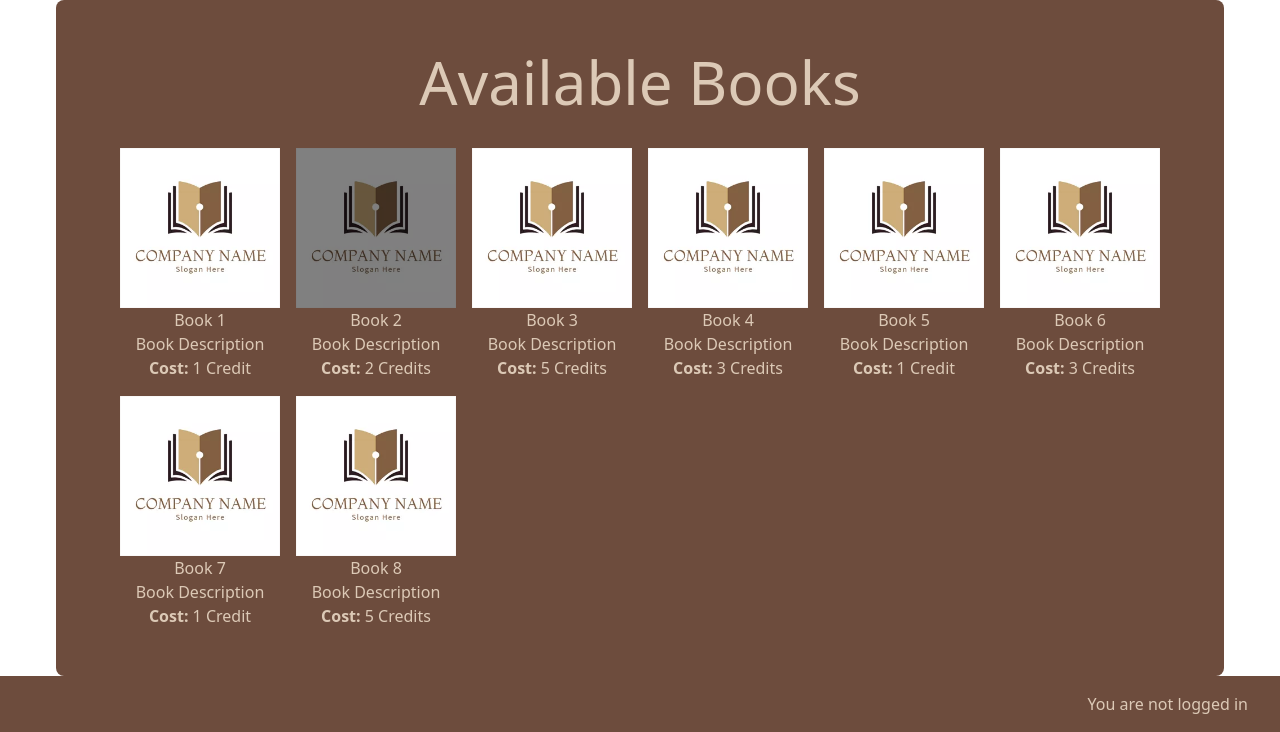
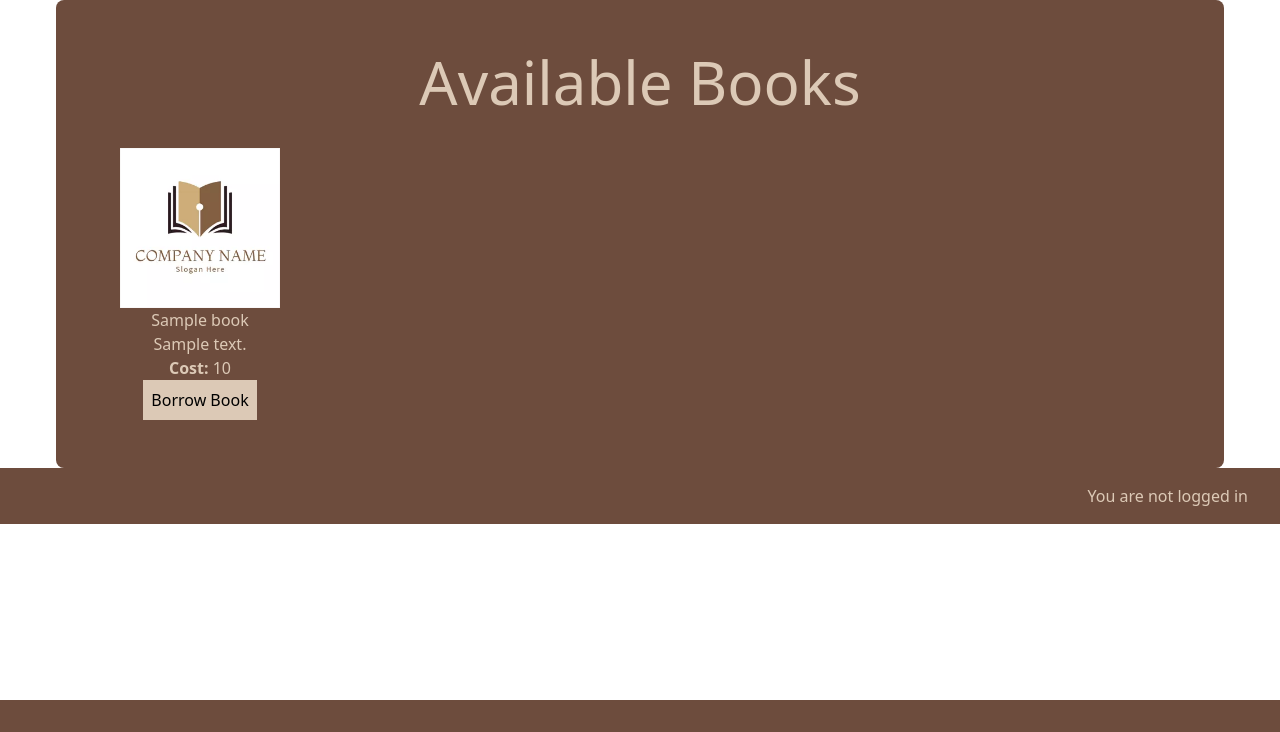
Before and after one commit to WilliamJohnsonBlueStorm/library, a PHP site: page /books.php in a window 1280 px wide. Shown: the part 100-832 px from the top of the page. After the commit the page ends 800 px from the top, so only its background shows below. Run offline with PHP 8.4, Linux system fonts and the light colour scheme; tables that the repository leaves empty or names only in its code hold one stand-in row (values such as "Sample post"); some web fonts are replaced.

Commit message:
Added functionality to borrow books

```diff
--- a/add-credits.php
+++ b/add-credits.php
@@ -29,7 +29,7 @@
                                 $_SESSION['credit'] = $newCredits;
 
                                 if ($conn->query($sql) === TRUE) {
-                                    echo "Your credits have been added sucessfully";
+                                    echo "You have successfully added credit to your account";
                                 } else {
                                     echo "Error: " . $sql . "<br>" . $conn->error;
                                 }
--- a/books.php
+++ b/books.php
@@ -1,6 +1,13 @@
 <?php include('components/globals/head.php') ?>
 
 <?php include('components/globals/header.php') ?>
+
+    <?php
+
+        $sql = "SELECT * FROM books";
+        $result = $conn->query($sql);
+?>
+
 
     <main aria-labelledby="main-title">
         <div class="container">
@@ -8,54 +15,62 @@
                 <h1 id="main-title" class="text-h1-desktop mb-8 text-brand-beige">Available Books</h1>
                 <div class="container">
                     <ul class="grid grid-cols-6 gap-4">
-                        <li class="text-brand-beige text-center">
-                            <img src="images/logo.webp" alt="book1">
-                            <h3>Book 1</h3>
-                            <p>Book Description</p>
-                            <p><span class="font-bold">Cost: </span>1 Credit</p>
-                        </li>
-                        <li class="text-brand-beige text-center">
-                            <img src="images/logo.webp" alt="book1" class="brightness-50 hover:cursor-not-allowed">
-                            <h3>Book 2</h3>
-                            <p>Book Description</p>
-                            <p><span class="font-bold">Cost: </span>2 Credits</p>
-                        </li>
-                        <li class="text-brand-beige text-center">
-                            <img src="images/logo.webp" alt="book1">
-                            <h3>Book 3</h3>
-                            <p>Book Description</p>
-                            <p><span class="font-bold">Cost: </span>5 Credits</p>
-                        </li>
-                        <li class="text-brand-beige text-center">
-                            <img src="images/logo.webp" alt="book1">
-                            <h3>Book 4</h3>
-                            <p>Book Description</p>
-                            <p><span class="font-bold">Cost: </span>3 Credits</p>
-                        </li>
-                        <li class="text-brand-beige text-center">
-                            <img src="images/logo.webp" alt="book1">
-                            <h3>Book 5</h3>
-                            <p>Book Description</p>
-                            <p><span class="font-bold">Cost: </span>1 Credit</p>
-                        </li>
-                        <li class="text-brand-beige text-center">
-                            <img src="images/logo.webp" alt="book1">
-                            <h3>Book 6</h3>
-                            <p>Book Description</p>
-                            <p><span class="font-bold">Cost: </span>3 Credits</p>
-                        </li>
-                        <li class="text-brand-beige text-center">
-                            <img src="images/logo.webp" alt="book1">
-                            <h3>Book 7</h3>
-                            <p>Book Description</p>
-                            <p><span class="font-bold">Cost: </span>1 Credit</p>
-                        </li>
-                        <li class="text-brand-beige text-center">
-                            <img src="images/logo.webp" alt="book1">
-                            <h3>Book 8</h3>
-                            <p>Book Description</p>
-                            <p><span class="font-bold">Cost: </span>5 Credits</p>
-                        </li>
+                        <?php
+
+                        if ($result->num_rows > 0) {
+
+                        while($row = $result->fetch_assoc()) { ?>
+                            <li class="text-brand-beige text-center book-listing <?php if($row['availability']<1) echo 'brightness-50 hover:cursor-not-allowed pointer-events-none' ?>">
+                                <img src="images/logo.webp" alt="<?php echo $row["thumb_image_title"] ?>">
+                                <h3><?php echo $row["title"] ?></h3>
+                                <p><?php echo $row["description"] ?></p>
+                                <p><span class="font-bold">Cost: </span><?php echo $row["price"] ?></p>
+
+                                <form action="<?php echo $_SERVER['PHP_SELF']; ?>" method="POST">
+                                    <label for="id" class="hidden">id</label>
+                                    <input type="number" id="id" name="id" value="<?php echo $row["id"] ?>" class="hidden">
+
+                                    <label for="price" class="hidden">Price</label>
+                                    <input type="number" id="price" name="price" value="<?php echo $row["price"] ?>" class="hidden">
+
+                                    <label for="availability" class="hidden">availability</label>
+                                    <input type="number" id="availability" name="availability" value="1" class="hidden">
+
+                                    <button type="submit" class="text-black bg-brand-beige p-2 <?php if($row['availability']<1) echo 'hover:cursor-not-allowed'; else echo 'hover:cursor-pointer'?>">
+                                        Borrow Book
+                                    </button>
+                                </form>
+                            </li>
+                        <?php }
+                        } else {
+                            echo "0 results";
+                        }
+
+                        if($_SERVER["REQUEST_METHOD"] == "POST") {
+                            $price = $_POST['price'];
+                            $newCredits = $_SESSION['credit']-$price;
+                            $myUsername = $_SESSION['login_user'];
+
+                            $bookId = $_POST['id'];
+                            $amount = $_POST['availability']-1;
+
+                            $updateCredit = "UPDATE users SET credit = '$newCredits' WHERE username = '$myUsername'";
+
+                            if ($_SESSION['credit'] < $_POST['price']) {
+
+                                echo "You do not have enough credits to borrow this book!";
+
+                            } else {
+
+                                $updateAvailability = "UPDATE books SET availability = '$amount' WHERE id = '$bookId'";
+
+                                ($conn->query($updateCredit) === TRUE) && ($conn->query($updateAvailability) === TRUE);
+                                $_SESSION['credit'] = $newCredits;
+
+                                echo "You have successfully borrowed this book!";
+                            }
+                        }
+                        ?>
                     </ul>
                 </div>
             </div>
```
Also changed, not shown: scripts/scripts.js (+10 -0 lines), dist/tailwind.css.
